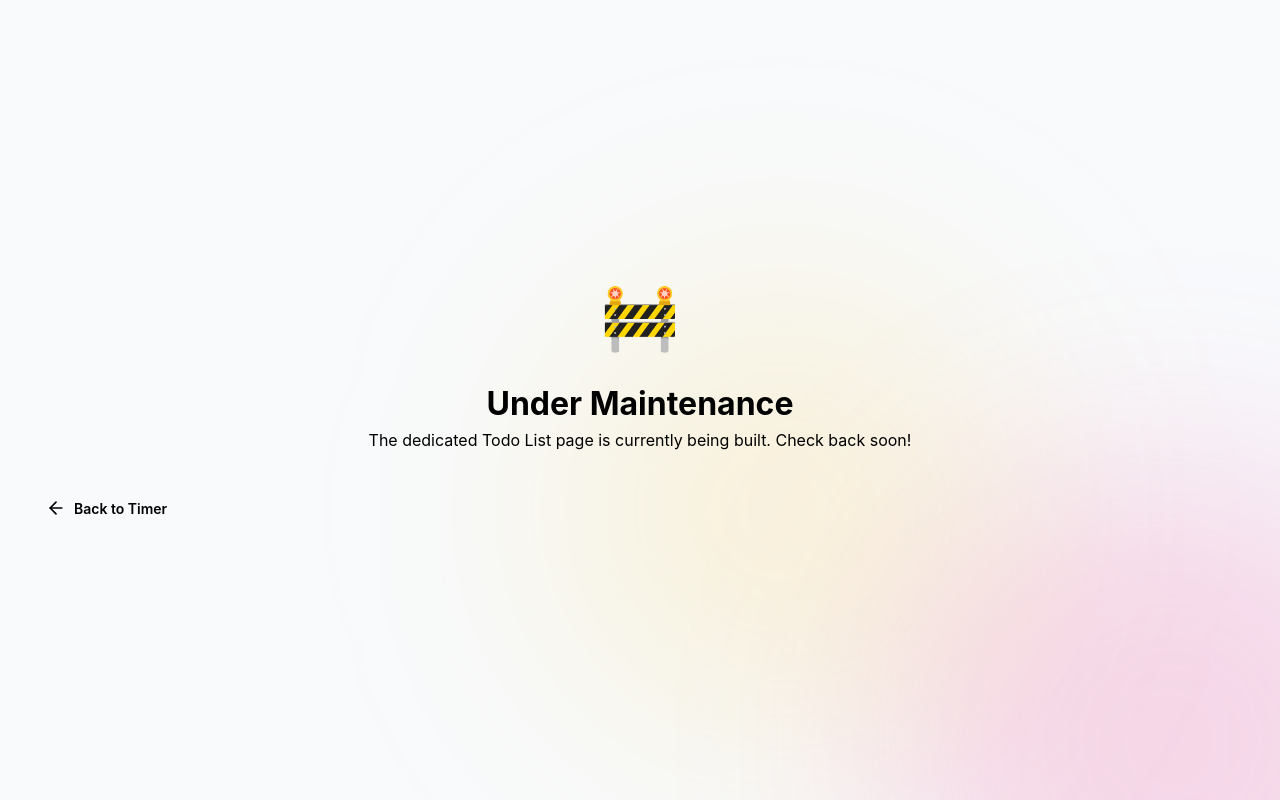
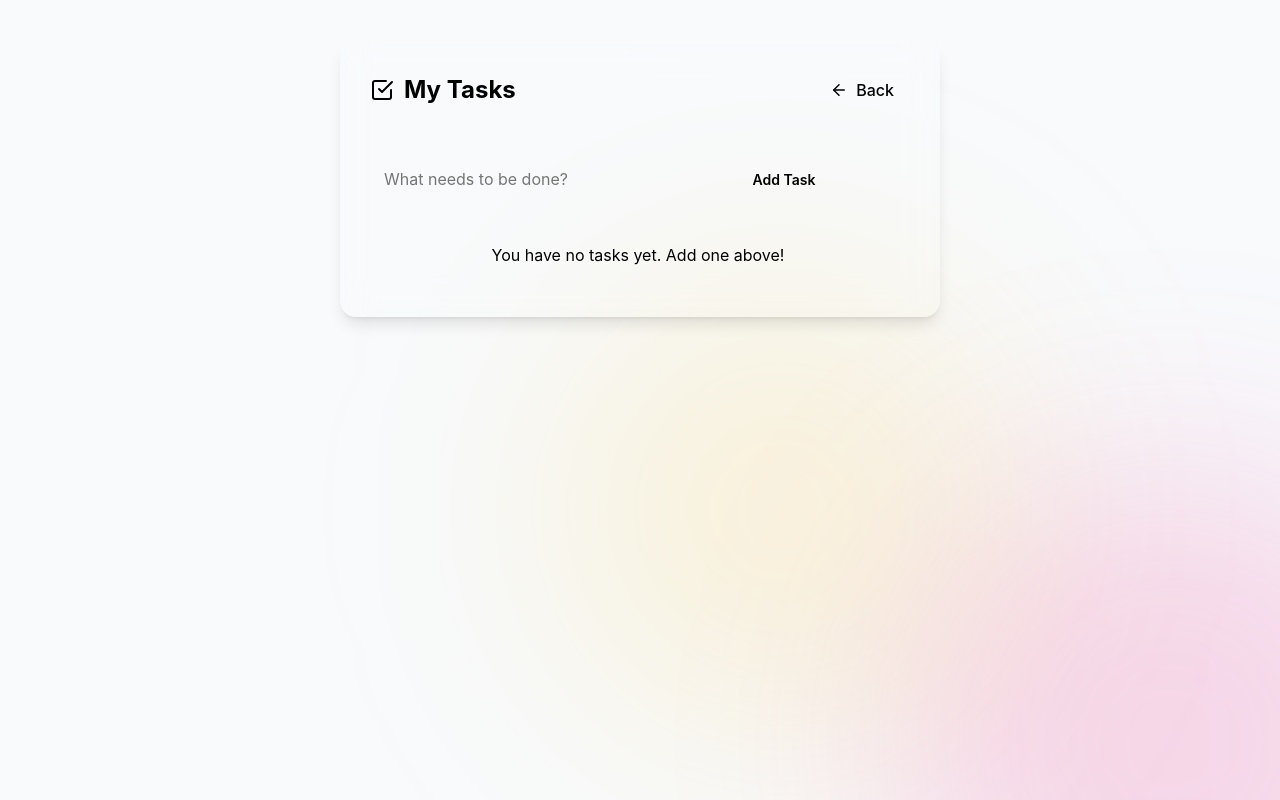
Before and after one commit to HarshaTalap1474/WebWatch, a website built with Vite: page todo.html in a window 1280 px wide. Built offline with nearby package versions, Linux system fonts and the light colour scheme.

Commit message:
Complete Todo page with persistence and remove LinkedIn from footer

```diff
--- a/todo.html
+++ b/todo.html
@@ -6,27 +6,105 @@
     <title>Todo List - FocusFlow</title>
     <link rel="stylesheet" href="styles.css">
     <style>
-        .maintenance-container {
+        .todo-page-container {
+            display: flex;
+            justify-content: center;
+            align-items: flex-start;
+            min-height: 100vh;
+            padding: 40px 20px;
+        }
+
+        .todo-panel {
+            width: 100%;
+            max-width: 600px;
+            background: var(--panel-bg);
+            backdrop-filter: blur(16px);
+            -webkit-backdrop-filter: blur(16px);
+            border: 1px solid var(--panel-border);
+            border-radius: var(--radius-lg);
+            padding: 30px;
+            box-shadow: var(--shadow-lg);
             display: flex;
             flex-direction: column;
+            gap: 20px;
+        }
+
+        .todo-header {
+            display: flex;
             align-items: center;
-            justify-content: center;
-            height: 100vh;
+            justify-content: space-between;
+            border-bottom: 1px solid var(--border-color);
+            padding-bottom: 15px;
+            margin-bottom: 10px;
+        }
+
+        .todo-title {
+            font-size: 24px;
+            font-weight: 700;
             color: var(--text-color);
-            text-align: center;
-            padding: 2rem;
+            margin: 0;
+            display: flex;
+            align-items: center;
+            gap: 10px;
         }
-        .maintenance-icon {
-            font-size: 4rem;
-            margin-bottom: 1rem;
-        }
+
         .back-btn {
-            margin-top: 2rem;
-            padding: 10px 20px;
-            text-decoration: none;
-            display: inline-flex;
+            display: flex;
             align-items: center;
             gap: 8px;
+            padding: 8px 16px;
+            text-decoration: none;
+            background: rgba(255, 255, 255, 0.05);
+            border: 1px solid var(--border-color);
+            border-radius: var(--radius);
+            color: var(--text-color);
+            font-weight: 500;
+            transition: all var(--transition-speed);
+        }
+
+        .back-btn:hover {
+            background: rgba(255, 255, 255, 0.1);
+        }
+
+        .todo-input-wrapper {
+            display: flex;
+            gap: 12px;
+        }
+
+        .todo-input-wrapper .input-field {
+            flex: 1;
+            margin-bottom: 0;
+            font-size: 16px;
+            padding: 14px;
+        }
+
+        .todo-input-wrapper .btn-primary {
+            padding: 0 24px;
+            border-radius: var(--radius);
+            font-weight: 600;
+        }
+
+        .todo-list-container {
+            list-style: none;
+            padding: 0;
+            margin: 0;
+            display: flex;
+            flex-direction: column;
+            gap: 12px;
+            max-height: 60vh;
+            overflow-y: auto;
+            padding-right: 8px;
+        }
+
+        .todo-list-container::-webkit-scrollbar {
+            width: 6px;
+        }
+        .todo-list-container::-webkit-scrollbar-track {
+            background: transparent;
+        }
+        .todo-list-container::-webkit-scrollbar-thumb {
+            background: var(--border-color);
+            border-radius: 6px;
         }
     </style>
 </head>
@@ -37,15 +115,36 @@
         <div class="orb orb-3"></div>
     </div>
 
-    <div class="maintenance-container">
-        <div class="maintenance-icon">🚧</div>
-        <h1>Under Maintenance</h1>
-        <p>The dedicated Todo List page is currently being built. Check back soon!</p>
+    <div class="todo-page-container">
+        <div class="todo-panel">
+            <div class="todo-header">
+                <h1 class="todo-title">
+                    <svg width="24" height="24" viewBox="0 0 24 24" fill="none" stroke="currentColor" stroke-width="2" stroke-linecap="round" stroke-linejoin="round"><path d="M9 11l3 3L22 4"/><path d="M21 12v7a2 2 0 0 1-2 2H5a2 2 0 0 1-2-2V5a2 2 0 0 1 2-2h11"/></svg>
+                    My Tasks
+                </h1>
+                <a href="index.html" class="back-btn">
+                    <svg width="18" height="18" viewBox="0 0 24 24" fill="none" stroke="currentColor" stroke-width="2" stroke-linecap="round" stroke-linejoin="round"><line x1="19" y1="12" x2="5" y2="12"/><polyline points="12 19 5 12 12 5"/></svg>
+                    Back
+                </a>
+            </div>
 
-        <a href="index.html" class="btn btn-primary back-btn">
-            <svg width="20" height="20" viewBox="0 0 24 24" fill="none" stroke="currentColor" stroke-width="2" stroke-linecap="round" stroke-linejoin="round"><line x1="19" y1="12" x2="5" y2="12"/><polyline points="12 19 5 12 12 5"/></svg>
-            Back to Timer
-        </a>
+            <div class="todo-input-wrapper">
+                <input type="text" id="taskInput" class="input-field" placeholder="What needs to be done?">
+                <button class="btn btn-primary" id="addTaskBtn">Add Task</button>
+            </div>
+
+            <ul class="todo-list-container task-list" id="taskList">
+                <!-- Tasks injected here -->
+            </ul>
+        </div>
     </div>
+
+    <!-- Theming script to ensure consistency with main app -->
+    <script>
+        const savedTheme = localStorage.getItem('theme') || 'dracula';
+        document.body.className = `theme-${savedTheme}`;
+    </script>
+
+    <script type="module" src="todo.js"></script>
 </body>
 </html>
--- /dev/null
+++ b/todo.js
@@ -0,0 +1,84 @@
+const taskInput = document.getElementById('taskInput');
+const addTaskBtn = document.getElementById('addTaskBtn');
+const taskList = document.getElementById('taskList');
+
+// State
+let tasks = [];
+
+function loadTasks() {
+    const saved = localStorage.getItem('focusflowTasks');
+    if (saved) {
+        tasks = JSON.parse(saved);
+    }
+}
+
+function saveTasks() {
+    localStorage.setItem('focusflowTasks', JSON.stringify(tasks));
+}
+
+function renderTasks() {
+    taskList.innerHTML = '';
+
+    if (tasks.length === 0) {
+        taskList.innerHTML = '<li style="text-align:center; color:var(--text-muted); padding: 20px; font-size: 16px;">You have no tasks yet. Add one above!</li>';
+        return;
+    }
+
+    tasks.forEach(task => {
+        const li = document.createElement('li');
+        li.className = `task-item ${task.completed ? 'completed' : ''}`;
+
+        li.innerHTML = `
+            <input type="checkbox" class="task-checkbox" ${task.completed ? 'checked' : ''} onchange="toggleTask('${task.id}')">
+            <span class="task-text">${task.text}</span>
+            <button class="btn-delete-task" onclick="deleteTask('${task.id}')" title="Delete Task">
+                <svg width="18" height="18" viewBox="0 0 24 24" fill="none" stroke="currentColor" stroke-width="2"><polyline points="3 6 5 6 21 6"/><path d="M19 6v14a2 2 0 0 1-2 2H7a2 2 0 0 1-2-2V6m3 0V4a2 2 0 0 1 2-2h4a2 2 0 0 1 2 2v2"/></svg>
+            </button>
+        `;
+
+        taskList.appendChild(li);
+    });
+}
+
+// Global functions for inline HTML handlers
+window.toggleTask = function(id) {
+    const task = tasks.find(t => t.id === id);
+    if (task) {
+        task.completed = !task.completed;
+        saveTasks();
+        renderTasks();
+    }
+};
+
+window.deleteTask = function(id) {
+    tasks = tasks.filter(t => t.id !== id);
+    saveTasks();
+    renderTasks();
+};
+
+function addTask() {
+    const text = taskInput.value.trim();
+    if (!text) return;
+
+    const newTask = {
+        id: 'task_' + Date.now().toString(36) + Math.random().toString(36).substr(2),
+        text: text,
+        completed: false
+    };
+
+    tasks.unshift(newTask); // Add new tasks to the top of the list
+    saveTasks();
+
+    taskInput.value = '';
+    renderTasks();
+}
+
+// Event Listeners
+addTaskBtn.addEventListener('click', addTask);
+taskInput.addEventListener('keypress', (e) => {
+    if (e.key === 'Enter') addTask();
+});
+
+// Init
+loadTasks();
+renderTasks();
```
Also changed, not shown: index.html (+1 -3 lines).
